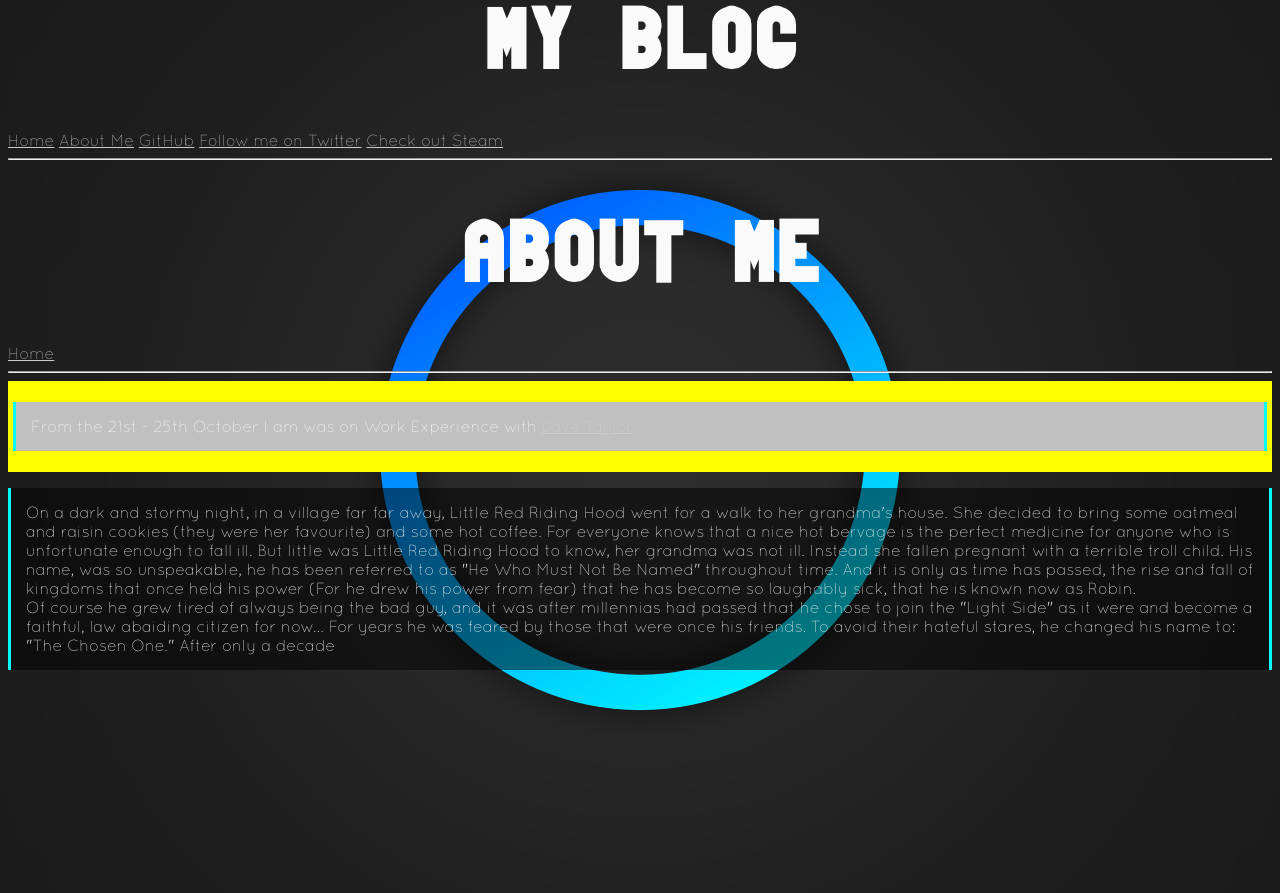
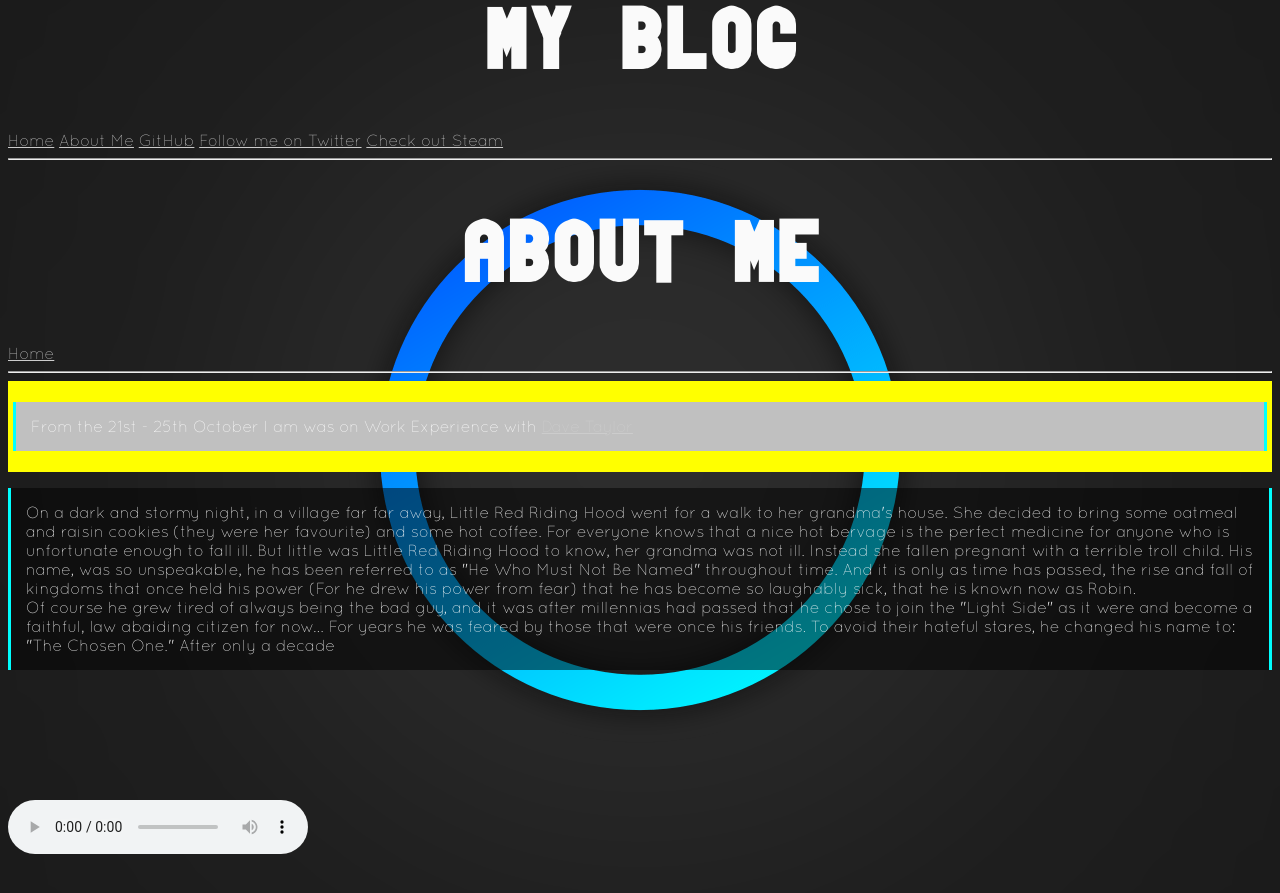
Before and after one commit to boffnoff/boffnoff.github.com, a Jekyll site: the page built from about.html, in a window 1280 px wide. Shown: the top 893 px of the page. Built offline with Jekyll 4.4.1, drawn with Linux system fonts in a browser that asks for light colours.

Commit message:
added coldplay music and hopefully the right code for it to play, uses HTML5, as well as some <a href> link changes

```diff
--- a/about.html
+++ b/about.html
@@ -19,3 +19,13 @@ layout: master
 
 
   </p>
+<br>
+<br>
+<br>
+<br>
+<br>
+<br>
+<audio controls>
+  <source src="/sound/viva_la_vida.mp3" type="audio/mpeg">
+  <embed height="50" width="100" src="viva_la_vida.mp3">
+</audio>
```
Also changed, not shown: 1 other file.
